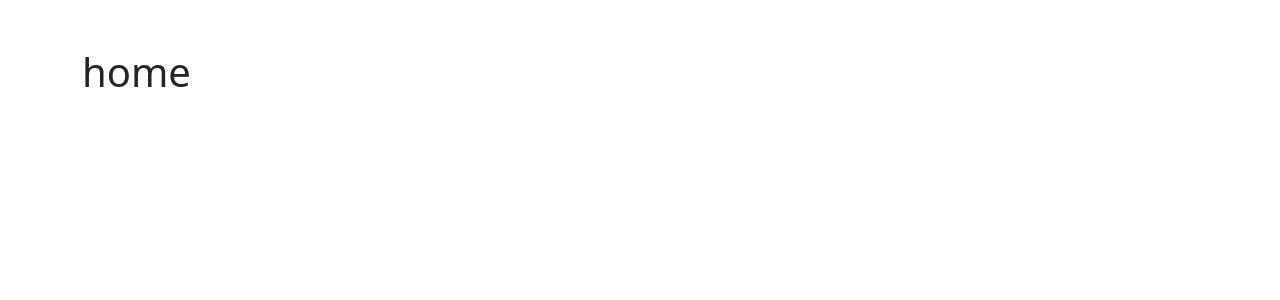
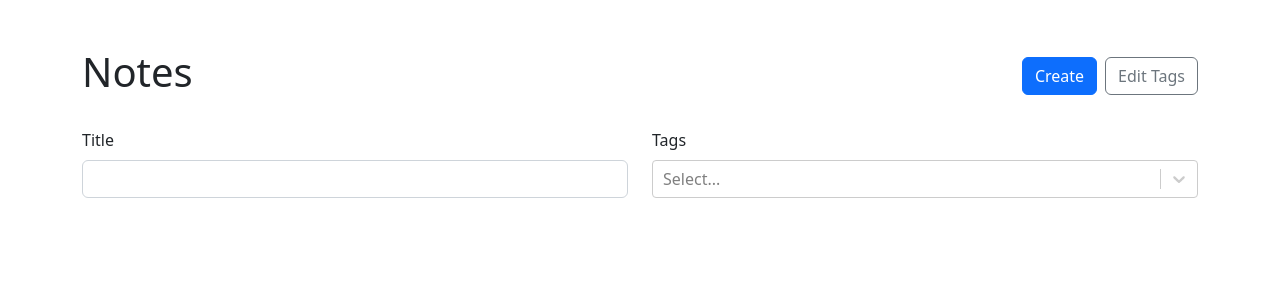
Before and after one commit to mancopp/react-ts-notes-app, a React (Vite) app: page / in a window 1280 px wide. Shown: the top 300 px of the page. Built offline with nearby package versions, Linux system fonts and the light colour scheme.

Commit message:
Add notes list display

```diff
--- a/src/App.tsx
+++ b/src/App.tsx
@@ -7,6 +7,7 @@
 import { useMemo } from "react";
 import { v4 as uuidv4 } from "uuid";
 import { Prev } from "react-bootstrap/esm/PageItem";
+import NoteList from "./components/NoteList";
 
 export type Note = {
   id: string;
@@ -62,7 +63,10 @@
   return (
     <Container className="my-5">
       <Routes>
-        <Route path="/" element={<h1>home</h1>} />
+        <Route
+          path="/"
+          element={<NoteList notes={noteWithTags} availableTags={tags} />}
+        />
         <Route
           path="/new"
           element={
--- a/src/components/NoteForm.tsx
+++ b/src/components/NoteForm.tsx
@@ -2,7 +2,7 @@
 import { useState } from "react";
 import { useRef } from "react";
 import { Button, Col, Form, Row, Stack } from "react-bootstrap";
-import { Link } from "react-router-dom";
+import { Link, useNavigate } from "react-router-dom";
 import Creatable from "react-select/creatable";
 import { NoteData, Tag } from "../App";
 import { v4 as uuidv4 } from "uuid";
@@ -21,6 +21,7 @@
   const titleRef = useRef<HTMLInputElement>(null);
   const noteContentRef = useRef<HTMLTextAreaElement>(null);
   const [selectedTags, setSelectedTags] = useState<Tag[]>([]);
+  const navigate = useNavigate();
 
   const submitHandler = (e: FormEvent) => {
     e.preventDefault();
@@ -28,8 +29,10 @@
     onSubmit({
       title: titleRef.current!.value,
       content: noteContentRef.current!.value,
-      tags: [],
+      tags: selectedTags,
     });
+
+    navigate("..");
   };
 
   return (
--- /dev/null
+++ b/src/components/NoteList.module.css
@@ -0,0 +1,9 @@
+.card {
+  transition: translate ease-in-out 100ms, box-shadow ease-in-out 100ms;
+}
+
+.card:hover,
+.card:focus {
+  translate: 0 -4px;
+  box-shadow: 0 4px 8px 0 rgba(0, 0, 0, 0.2);
+}
--- /dev/null
+++ b/src/components/NoteList.tsx
@@ -0,0 +1,129 @@
+import { useMemo, useState } from "react";
+import { Badge, Button, Card, Col, Form, Row, Stack } from "react-bootstrap";
+import { Link } from "react-router-dom";
+import ReactSelect from "react-select";
+import { Tag } from "../App";
+import styles from "./NoteList.module.css";
+
+type LightNote = {
+  tags: Tag[];
+  title: string;
+  id: string;
+};
+
+type NoteListProps = {
+  availableTags: Tag[];
+  notes: LightNote[];
+};
+
+export default function NoteList({ availableTags, notes }: NoteListProps) {
+  const [selectedTags, setSelectedTags] = useState<Tag[]>([]);
+  const [title, setTitle] = useState("");
+
+  const filteredNotes = useMemo(() => {
+    return notes.filter((note) => {
+      return (
+        (title === "" ||
+          note.title.toLowerCase().includes(title.toLowerCase())) &&
+        (selectedTags.length === 0 ||
+          selectedTags.every((tag) =>
+            note.tags.some((noteTag) => noteTag.id === tag.id)
+          ))
+      );
+    });
+  }, [title, selectedTags, notes]);
+  return (
+    <>
+      <Row className="align-items-center mb-4">
+        <Col>
+          <h1>Notes</h1>
+        </Col>
+        <Col xs="auto">
+          <Stack direction="horizontal" gap={2}>
+            <Link to="/new">
+              <Button variant="primary">Create</Button>
+            </Link>
+            <Button variant="outline-secondary">Edit Tags</Button>
+          </Stack>
+        </Col>
+      </Row>
+      <Form>
+        <Row className="mb-4">
+          <Col>
+            <Form.Group controlId="title">
+              <Form.Label>Title</Form.Label>
+              <Form.Control
+                type="text"
+                value={title}
+                onChange={(e) => setTitle(e.target.value)}
+              />
+            </Form.Group>
+          </Col>
+          <Col>
+            <Form.Group controlId="tags">
+              <Form.Label>Tags</Form.Label>
+              <ReactSelect
+                options={availableTags.map((tag) => {
+                  return { label: tag.label, value: tag.id };
+                })}
+                isMulti
+                value={selectedTags.map((tag) => {
+                  return {
+                    label: tag.label,
+                    value: tag.id,
+                  };
+                })}
+                onChange={(tags) => {
+                  setSelectedTags(
+                    tags.map((tag) => {
+                      return { label: tag.label, id: tag.value };
+                    })
+                  );
+                }}
+              />
+            </Form.Group>
+          </Col>
+        </Row>
+      </Form>
+      <Row className="g-3" xs={1} sm={2} lg={3} xl={4} xxl={5}>
+        {filteredNotes.map((note) => (
+          <Col key={note.id}>
+            <NoteCard id={note.id} title={note.title} tags={note.tags} />
+          </Col>
+        ))}
+      </Row>
+    </>
+  );
+}
+
+function NoteCard({ id, title, tags }: LightNote) {
+  return (
+    <Card
+      as={Link}
+      to={`/${id}`}
+      className={`h-100 text-reset text-decoration-none ${styles.card}`}
+    >
+      <Card.Body>
+        <Stack
+          gap={2}
+          className="align-items-center justify-content-center h-100"
+        >
+          <span className="fs-5">{title}</span>
+          {tags.length > 0 && (
+            <Stack
+              gap={1}
+              direction="horizontal"
+              className="justify-content-center flex-wrap"
+            >
+              {tags.map((tag) => (
+                <Badge className="text-truncate" key={tag.id}>
+                  {tag.label}
+                </Badge>
+              ))}
+            </Stack>
+          )}
+        </Stack>
+      </Card.Body>
+    </Card>
+  );
+}
```
